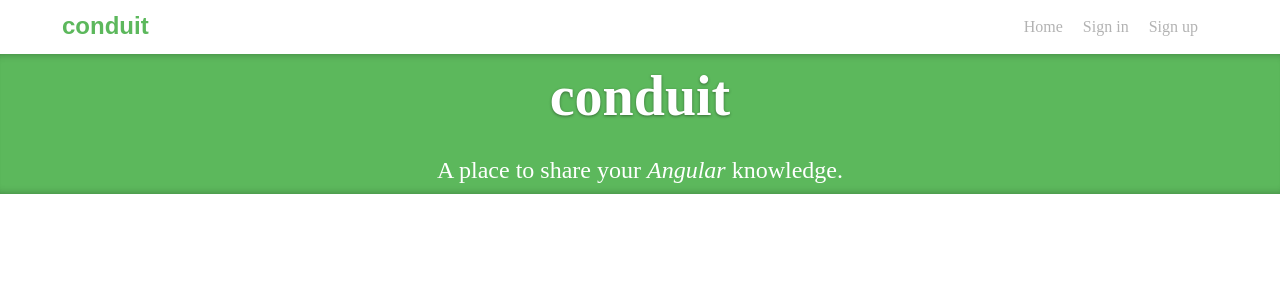
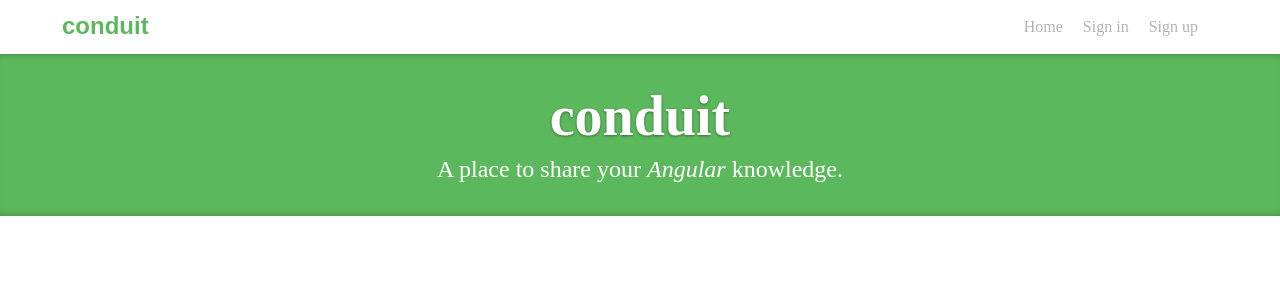
Before and after one commit to zncen/mcu-112-web-12130951-final, an Angular app: page / in a window 1280 px wide. Shown: the top 300 px of the page. Built offline with nearby package versions, Linux system fonts and the light colour scheme.

Commit message:
調整h1跟p的間距

```diff
--- a/src/app/header/header.component.css
+++ b/src/app/header/header.component.css
@@ -3,22 +3,24 @@ header {
     box-shadow: inset 0 8px 8px -8px rgba(0, 0, 0, 0.3),
       inset 0 -8px 8px -8px rgba(0, 0, 0, 0.3);
     text-align: center;
+    padding: 20px 10px;
+
   }
 
   header h1 {
     color: white;
     font-size: 3.5rem;
-    padding-bottom: 0.5rem;
-    margin-bottom: 0;
+    padding-bottom: 0.2rem;
+    margin-bottom: -1rem;
     margin-top: 0;
     line-height: 1.5;
     text-shadow: 0 1px 3px rgba(0, 0, 0, 0.4);
-  }
+}
 
-  header p {
+header p {
     color: white;
     font-size: 1.5rem;
-    margin-bottom: 0;
-    margin-top: 0;
+    margin-bottom: 0.2rem;
+    margin-top: -1rem;
     line-height: 2;
-  }
+}
```
